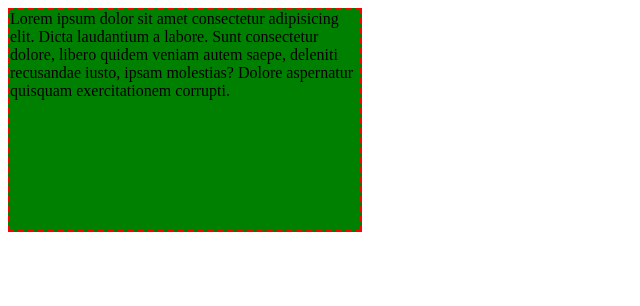
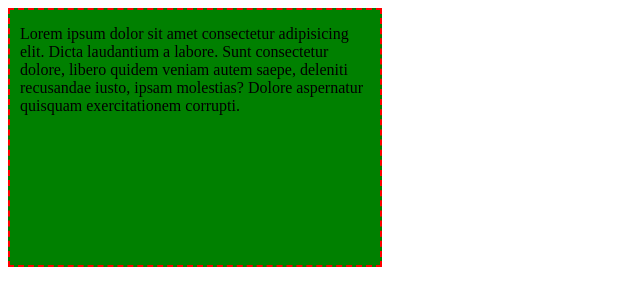
Before and after one commit to Maks3502/hw10, a plain HTML site: page index.html in a window 1280 px wide. Shown: the whole page, without its empty margins (0-640 px from the left). Drawn offline with Linux system fonts and the light colour scheme.

Commit message:
Update style.css

```diff
--- a/style.css
+++ b/style.css
@@ -9,13 +9,13 @@
   border: 2px dashed red;
 
   /* Adds an inner padding */
-  padding top: 15px ;
-  padding bottom: 20px ;
-  padding left : 10px ;
-  padding right : 10px ;
+  padding-top: 15px ;
+  padding-bottom: 20px ;
+  padding-left: 10px ;
+  padding-right: 10px ;
 
   /* Sets outer margins */
-  margin bottom : 30px ;
+  margin-bottom: 30px ;
 
   background-color:green;
 }
```
